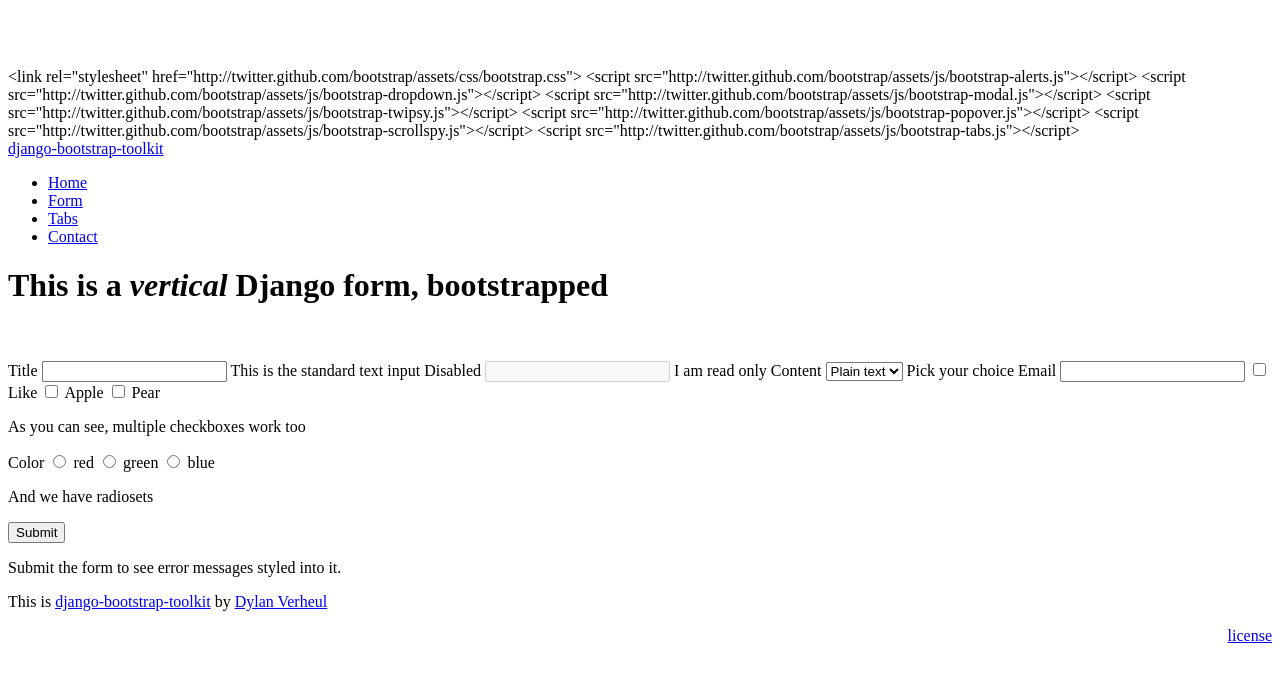
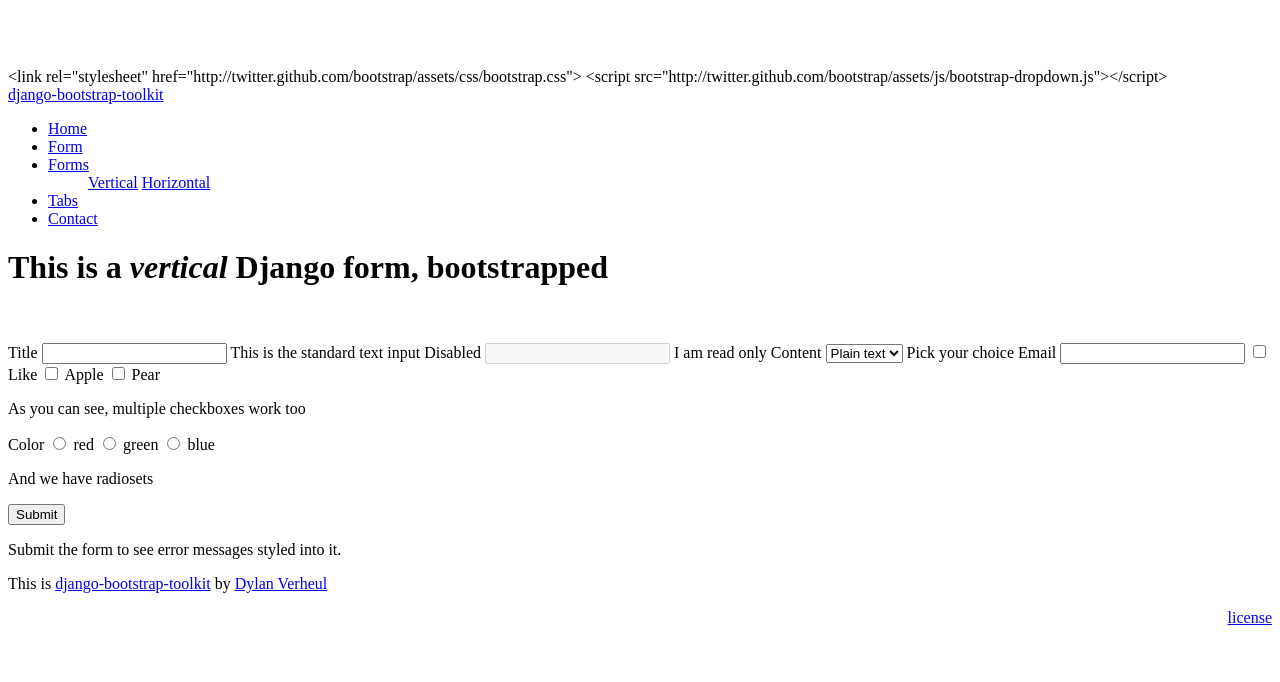
Before and after one commit to NakamuraSuzuki/Django-bootstrap-toolkit, a Django app: page /form in a window 1280 px wide. Shown: the top 682 px of the page. Run offline with Django 3.2, Linux system fonts and the light colour scheme; parts of the project's set-up code (start-up, migrations or seed data) failed here and were passed over; some libraries are stand-ins or nearby versions.

Commit message:
Added horizontal/vertical demo

```diff
--- a/test_project/test_bootstrap/templates/base.html
+++ b/test_project/test_bootstrap/templates/base.html
@@ -15,14 +15,8 @@
     <!--[if lt IE 9]>
     <script src="//html5shim.googlecode.com/svn/trunk/html5.js"></script>
     <![endif]-->
-    <script src="//ajax.googleapis.com/ajax/libs/jquery/1.6.4/jquery.min.js"></script>
-    {% bootstrap_javascript_tag "alerts" %}
+    <script src="//ajax.googleapis.com/ajax/libs/jquery/1.7/jquery.min.js"></script>
     {% bootstrap_javascript_tag "dropdown" %}
-    {% bootstrap_javascript_tag "modal" %}
-    {% bootstrap_javascript_tag "twipsy" %}
-    {% bootstrap_javascript_tag "popover" %}
-    {% bootstrap_javascript_tag "scrollspy" %}
-    {% bootstrap_javascript_tag "tabs" %}
 </head>
 
 <body>
@@ -34,6 +28,13 @@
             <ul class="nav">
                 <li><a href="{% url home %}" class="">Home</a></li>
                 <li><a href="{% url test_bootstrap.views.test_form %}">Form</a></li>
+                <li class="dropdown">
+                    <a href="#" class="dropdown-toggle" data-toggle="dropdown">Forms<b class="caret"></b></a>
+                    <ul class="dropdown-menu">
+                        <a href="{% url test_bootstrap.views.test_form %}?layout=vertical">Vertical</a>
+                        <a href="{% url test_bootstrap.views.test_form %}?layout=horizontal">Horizontal</a>
+                    </ul>
+                </li>
                 <li><a href="{% url tabs %}">Tabs</a></li>
                 <li><a href="{% url contact %}">Contact</a></li>
             </ul>
--- a/test_project/test_bootstrap/templates/form.html
+++ b/test_project/test_bootstrap/templates/form.html
@@ -11,9 +11,13 @@
     <form class="form-{{ layout }}" action="" method="post">
         {% csrf_token %}
         {{ form|as_bootstrap:layout }}
-        <p class="form-actions">
+        {% if layout == "horizontal" %}
+            <p class="form-actions">
+                <input type="submit" value="Submit" class="btn btn-primary">
+            </p>
+        {% else %}
             <input type="submit" value="Submit" class="btn btn-primary">
-        </p>
+        {% endif %}
     </form>
 
     <p>Submit the form to see error messages styled into it.</p>
```
